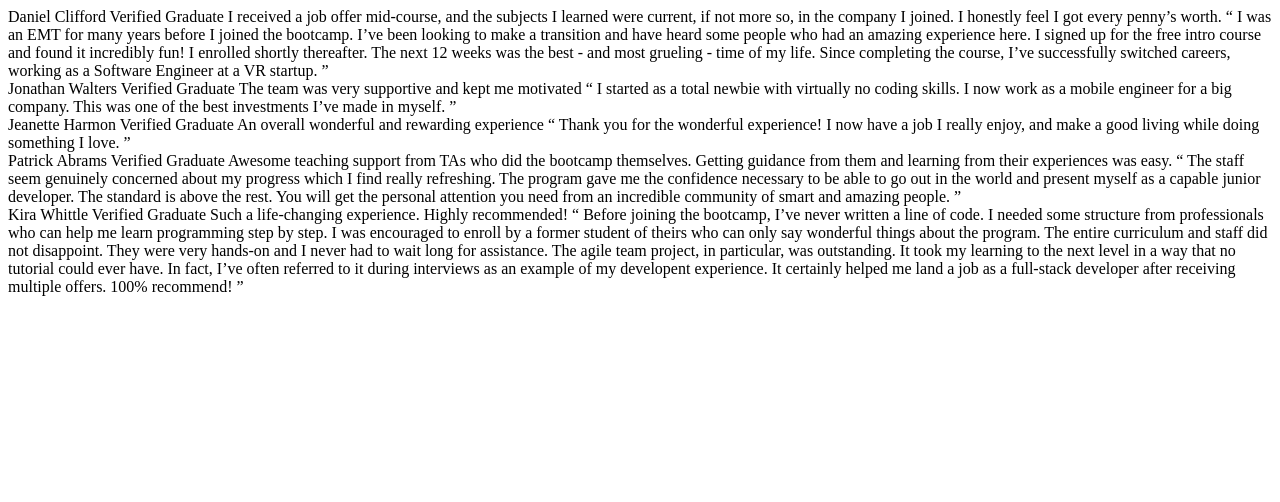
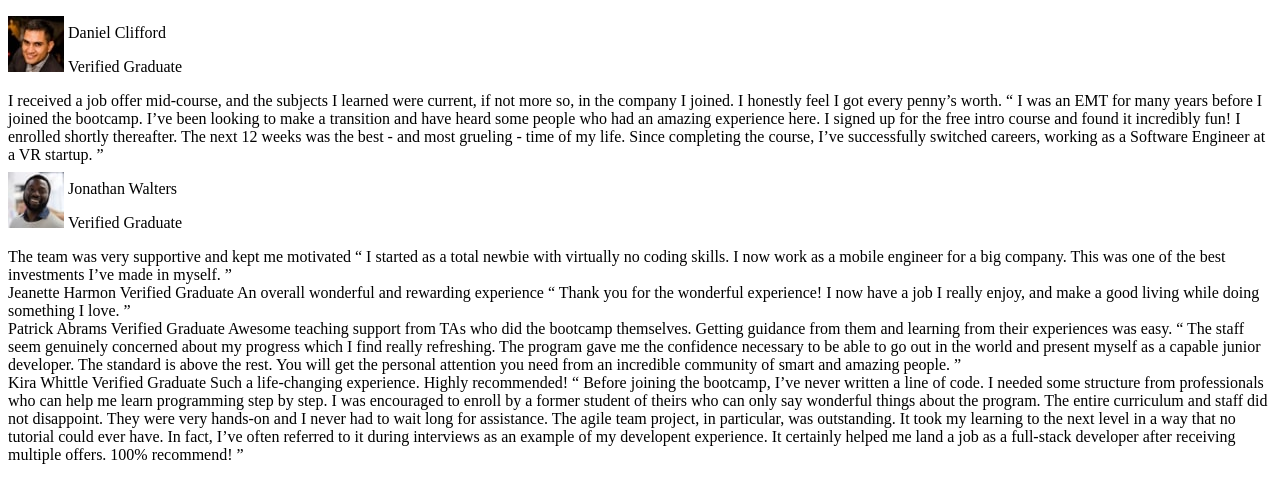
Before and after one commit to LaurentMissiaen/Testimonials_Grid_Section, a plain HTML site: page index.html in a window 1280 px wide. Drawn offline with Linux system fonts and the light colour scheme.

Commit message:
link style sheet

```diff
--- a/index.html
+++ b/index.html
@@ -10,28 +10,42 @@
       sizes="32x32"
       href="./images/favicon-32x32.png"
     />
+    <link rel="stylesheet" href="styles.css" />
 
     <title>Frontend Mentor | Testimonial grid</title>
   </head>
   <body>
     <section class="testimonial_grid">
       <div class="testimonial_1">
-        Daniel Clifford Verified Graduate I received a job offer mid-course, and
-        the subjects I learned were current, if not more so, in the company I
-        joined. I honestly feel I got every penny’s worth. “ I was an EMT for
-        many years before I joined the bootcamp. I’ve been looking to make a
-        transition and have heard some people who had an amazing experience
-        here. I signed up for the free intro course and found it incredibly fun!
-        I enrolled shortly thereafter. The next 12 weeks was the best - and most
-        grueling - time of my life. Since completing the course, I’ve
-        successfully switched careers, working as a Software Engineer at a VR
-        startup. ”
+        <div class="card_header">
+          <img src="images/image-daniel.jpg" alt="Daniel" />
+          <div>
+            <p class="name">Daniel Clifford</p>
+            <p class="descr">Verified Graduate</p>
+          </div>
+        </div>
+        I received a job offer mid-course, and the subjects I learned were
+        current, if not more so, in the company I joined. I honestly feel I got
+        every penny’s worth. “ I was an EMT for many years before I joined the
+        bootcamp. I’ve been looking to make a transition and have heard some
+        people who had an amazing experience here. I signed up for the free
+        intro course and found it incredibly fun! I enrolled shortly thereafter.
+        The next 12 weeks was the best - and most grueling - time of my life.
+        Since completing the course, I’ve successfully switched careers, working
+        as a Software Engineer at a VR startup. ”
       </div>
       <div class="testimonial_2">
-        Jonathan Walters Verified Graduate The team was very supportive and kept
-        me motivated “ I started as a total newbie with virtually no coding
-        skills. I now work as a mobile engineer for a big company. This was one
-        of the best investments I’ve made in myself. ”
+        <div class="card_header">
+          <img src="images/image-jonathan.jpg" alt="Jonathan" />
+          <div>
+            <p class="name">Jonathan Walters</p>
+            <p class="descr">Verified Graduate</p>
+          </div>
+        </div>
+        The team was very supportive and kept me motivated “ I started as a
+        total newbie with virtually no coding skills. I now work as a mobile
+        engineer for a big company. This was one of the best investments I’ve
+        made in myself. ”
       </div>
       <div class="testimonial_3">
         Jeanette Harmon Verified Graduate An overall wonderful and rewarding
--- a/styles.css
+++ b/styles.css
@@ -0,0 +1,7 @@
+html {
+  box-sizing: border-box;
+}
+
+.card_header div {
+  display: inline-block;
+}
```
